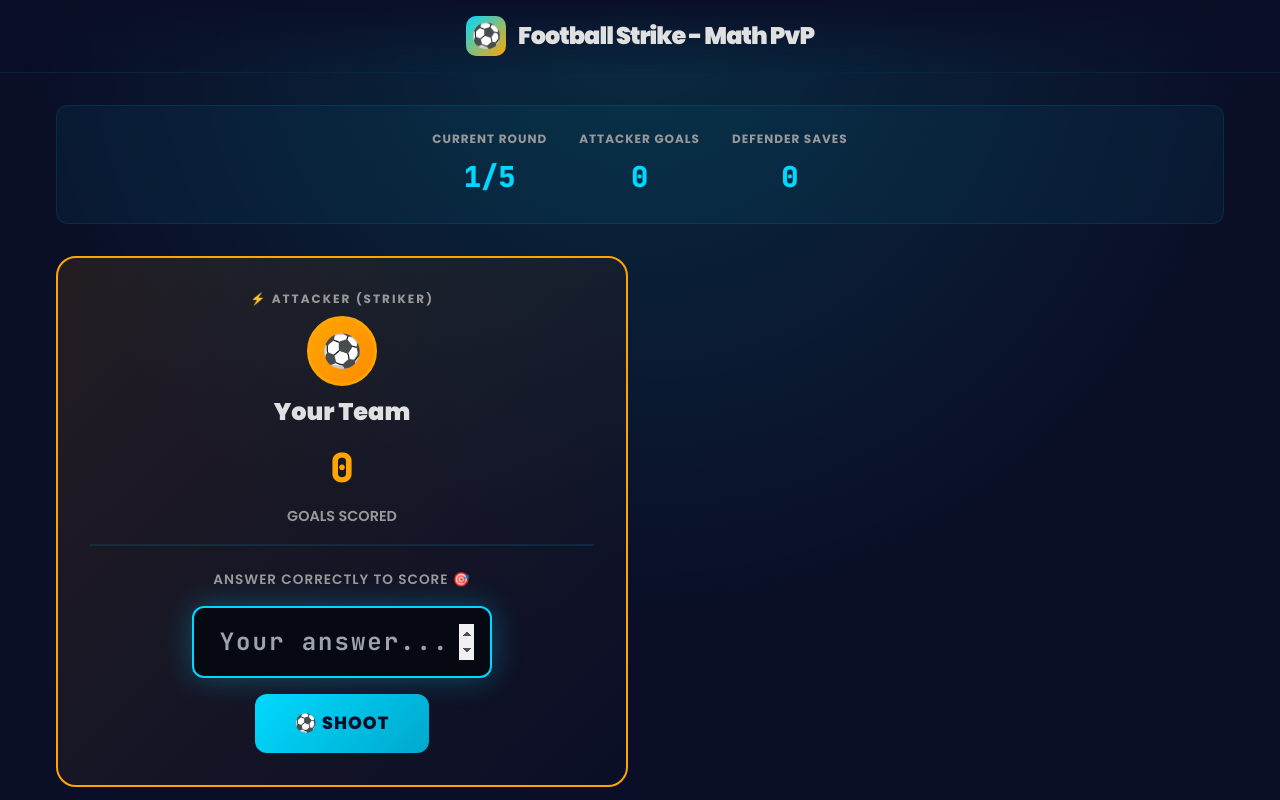
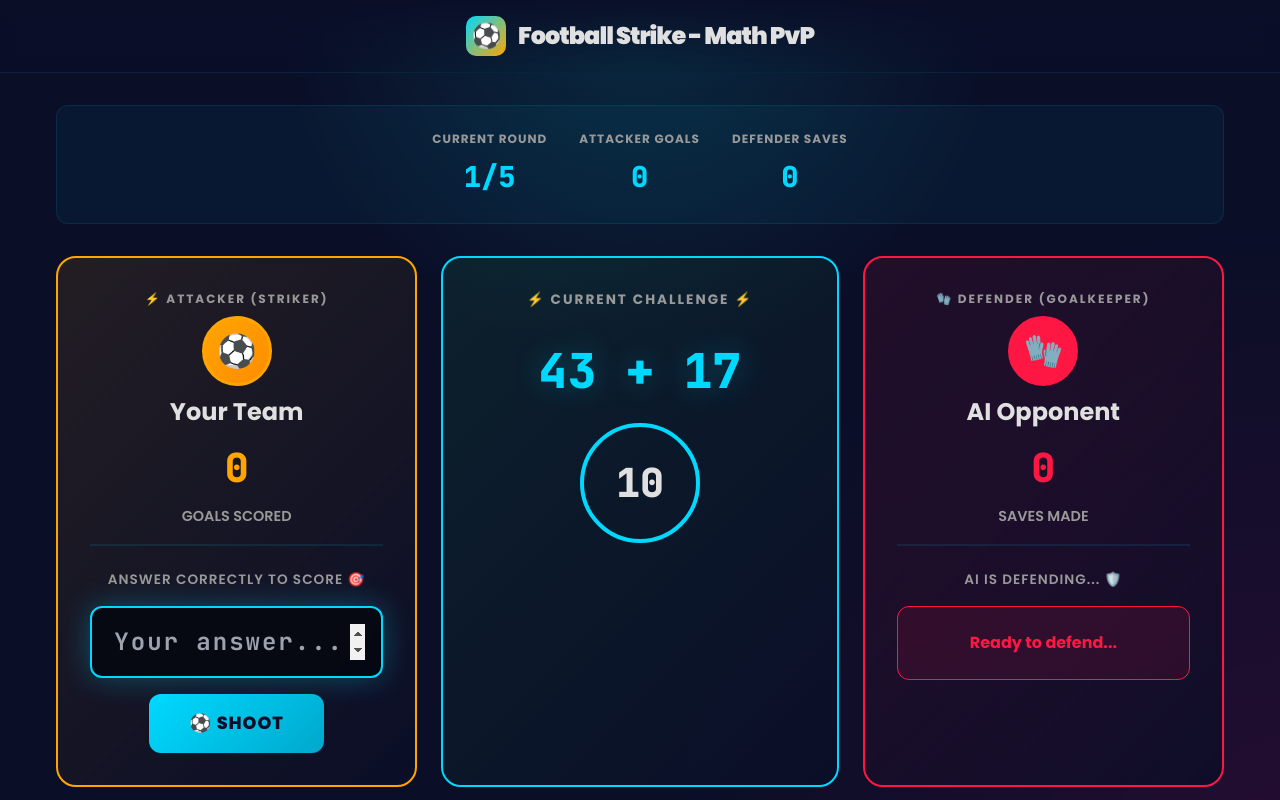
Before and after one commit to leomani2714/Football, a plain HTML site: page index.html in a window 1280 px wide. Shown: the top 800 px of the page. Drawn offline with nearby package versions, Linux system fonts and the light colour scheme; no server answers.

Commit message:
Refactor pitch layout and style adjustments

```diff
--- a/index.html
+++ b/index.html
@@ -192,9 +192,10 @@
 
         .pitch-container {
             display: grid;
-            grid-template-columns: 1fr 1fr;
+            grid-template-columns: minmax(0, 1fr) minmax(280px, 1.1fr) minmax(0, 1fr);
             gap: 1.5rem;
             margin-bottom: 2rem;
+            align-items: stretch;
         }
 
         .player-side {
@@ -209,11 +210,15 @@
         .player-side.attacker {
             border-color: var(--secondary);
             background: linear-gradient(135deg, rgba(255, 165, 0, 0.1), rgba(10, 14, 39, 0.8));
+            width: 100%;
+            height: 100%;
         }
 
         .player-side.defender {
             border-color: var(--accent);
             background: linear-gradient(135deg, rgba(255, 23, 68, 0.1), rgba(10, 14, 39, 0.8));
+            width: 100%;
+            height: 100%;
         }
 
         .player-header {
@@ -234,8 +239,8 @@
 
         .player-name {
             font-size: 1.5rem;
-            font-weight: 900;
-            margin-bottom: 0.5rem;
+            font-weight:650;
+            margin-bottom: 0.2rem;
         }
 
         .player-avatar {
@@ -287,12 +292,14 @@
         }
 
         .center-pitch {
-            grid-column: 1 / -1;
+            grid-column: auto;
             padding: 2rem;
             border-radius: 20px;
             border: 2px solid var(--primary);
             background: linear-gradient(135deg, rgba(34, 197, 94, 0.1), rgba(10, 14, 39, 0.9));
             text-align: center;
+            height: 100%;
+            width: 100%;
         }
 
         .pitch-title {
@@ -311,7 +318,7 @@
             color: var(--primary);
             margin: 1rem 0;
             text-shadow: 0 0 30px rgba(0, 217, 255, 0.3);
-            letter-spacing: 2px;
+            letter-spacing: 0.2px;
         }
 
         .timer-ring {
@@ -599,10 +606,6 @@
         @media (max-width: 768px) {
             .pitch-container {
                 grid-template-columns: 1fr;
-            }
-
-            .center-pitch {
-                grid-column: auto;
             }
 
             .question-display {
```
